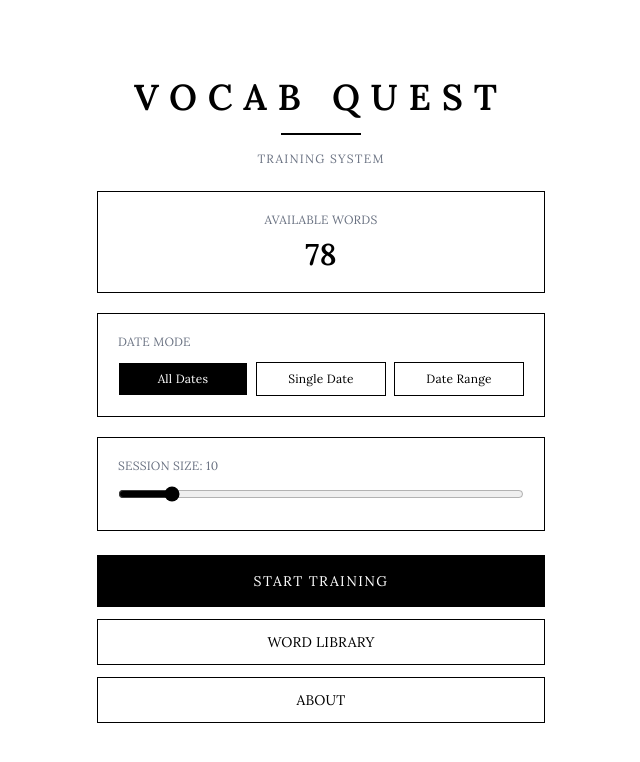
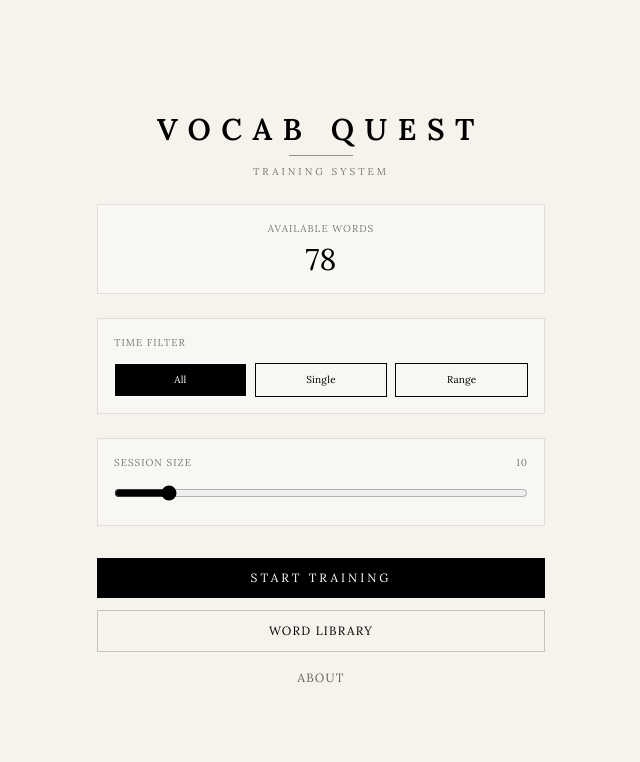
Before and after one commit to AbinashSarania/vocab-quest, a React (Vite) app: page / in a window 1280 px wide. Both pictures are taken after a click on the button "START". Shown: the top 762 px of the page, without its empty margins (319-959 px from the left). Built offline with nearby package versions, Linux system fonts and the light colour scheme.

Commit message:
updated design

```diff
--- a/src/components/BattleScreen.jsx
+++ b/src/components/BattleScreen.jsx
@@ -160,7 +160,7 @@ function BattleScreen({ words = [], onBackToMenu, onFinish }) {
   ========================= */
 
   return (
-    <div className="min-h-screen bg-white text-black flex flex-col items-center justify-center px-6 text-center relative">
+    <div className="min-h-screen bg-[#f6f3ed] text-black flex flex-col items-center justify-center px-6 text-center relative">
       {/* TOP */}
       <div className="absolute top-6 text-xs tracking-widest text-gray-600 flex gap-6">
         <span>
--- a/src/components/MainMenu.jsx
+++ b/src/components/MainMenu.jsx
@@ -11,31 +11,19 @@ function MainMenu({ onStartGame, onOpenLibrary }) {
   const [fromDate, setFromDate] = useState("");
   const [toDate, setToDate] = useState("");
 
-  /* =========================
-     FILTER LOGIC
-  ========================= */
-
   const filteredWords = useMemo(() => {
     let result = [...words];
 
-    // ALL DATES
-    if (dateMode === "All Dates") {
-      return result;
-    }
-
-    // SINGLE DATE
     if (dateMode === "Single Date" && singleDate) {
       result = result.filter((w) => w.date === singleDate);
     }
 
-    // RANGE DATE
     if (dateMode === "Date Range" && fromDate && toDate) {
       const from = new Date(fromDate);
       const to = new Date(toDate);
 
       result = result.filter((w) => {
         if (!w.date) return false;
-
         const d = new Date(w.date);
         return d >= from && d <= to;
       });
@@ -47,94 +35,102 @@ function MainMenu({ onStartGame, onOpenLibrary }) {
   const availableWords = filteredWords.length;
   const sessionLimit = Math.min(limit, availableWords || 0);
 
-  /* =========================
-     START GAME
-  ========================= */
-
   const handleStart = () => {
     if (!availableWords) return;
 
-    const shuffled = [...filteredWords].sort(() => Math.random() - 0.5);
-
-    const sessionWords = shuffled.slice(0, sessionLimit);
+    const sessionWords = [...filteredWords]
+      .sort(() => Math.random() - 0.5)
+      .slice(0, sessionLimit);
 
     onStartGame(sessionWords);
   };
 
   return (
-    <div className="min-h-screen bg-white text-black px-4 py-8 flex flex-col">
-      <div className="w-full max-w-md mx-auto flex-1 flex flex-col justify-center">
+    <div className="min-h-screen bg-[#f6f3ed] flex items-center justify-center px-4 text-black">
+      {/* MAIN CARD */}
+      <div className="w-full max-w-md space-y-6 animate-[fadeIn_0.5s_ease]">
         {/* TITLE */}
-        <div className="text-center">
-          <h1 className="text-4xl font-bold tracking-[0.3em]">VOCAB QUEST</h1>
-
-          <div className="w-20 h-[2px] bg-black mx-auto mt-4 mb-4"></div>
-
-          <p className="text-xs tracking-widest text-gray-500 uppercase">
-            Training System
+        <div className="text-center space-y-2">
+          <h1 className="text-3xl tracking-[0.35em] font-semibold">
+            VOCAB QUEST
+          </h1>
+          <div className="w-16 h-[1px] bg-black/40 mx-auto"></div>
+          <p className="text-[10px] tracking-[0.3em] text-black/50 uppercase">
+            training system
           </p>
         </div>
 
-        {/* WORD COUNT */}
-        <div className="mt-6 border border-black p-5 text-center">
-          <p className="text-xs uppercase text-gray-500">Available Words</p>
-          <h2 className="text-3xl font-bold mt-2">{availableWords}</h2>
+        {/* STATS */}
+        <div className="border border-black/10 bg-white/40 backdrop-blur-sm p-4 text-center">
+          <p className="text-[10px] tracking-widest text-black/50 uppercase">
+            available words
+          </p>
+          <h2 className="text-3xl font-light mt-1">{availableWords}</h2>
         </div>
 
         {/* DATE MODE */}
-        <div className="mt-5 border border-black p-5">
-          <p className="text-xs uppercase text-gray-500 mb-3">Date Mode</p>
+        <div className="border border-black/10 bg-white/30 p-4 space-y-3">
+          <p className="text-[10px] tracking-widest text-black/50 uppercase">
+            time filter
+          </p>
 
           <div className="grid grid-cols-3 gap-2">
-            {["All Dates", "Single Date", "Date Range"].map((mode) => (
+            {["All", "Single", "Range"].map((m) => (
               <button
-                key={mode}
-                onClick={() => setDateMode(mode)}
-                className={`text-xs py-2 border ${
-                  dateMode === mode
+                key={m}
+                onClick={() =>
+                  setDateMode(
+                    m === "All"
+                      ? "All Dates"
+                      : m === "Single"
+                        ? "Single Date"
+                        : "Date Range",
+                  )
+                }
+                className={`text-[10px] py-2 border transition ${
+                  dateMode.includes(m)
                     ? "bg-black text-white"
                     : "hover:bg-black hover:text-white"
                 }`}
               >
-                {mode}
+                {m}
               </button>
             ))}
           </div>
 
-          {/* SINGLE DATE */}
           {dateMode === "Single Date" && (
             <input
               type="date"
               value={singleDate}
               onChange={(e) => setSingleDate(e.target.value)}
-              className="mt-3 w-full border border-black p-2 text-sm"
+              className="w-full border border-black/20 p-2 text-sm bg-transparent"
             />
           )}
 
-          {/* RANGE */}
           {dateMode === "Date Range" && (
-            <div className="mt-3 grid grid-cols-2 gap-2">
+            <div className="grid grid-cols-2 gap-2">
               <input
                 type="date"
                 value={fromDate}
                 onChange={(e) => setFromDate(e.target.value)}
-                className="border border-black p-2 text-sm"
+                className="border border-black/20 p-2 text-sm bg-transparent"
               />
               <input
                 type="date"
                 value={toDate}
                 onChange={(e) => setToDate(e.target.value)}
-                className="border border-black p-2 text-sm"
+                className="border border-black/20 p-2 text-sm bg-transparent"
               />
             </div>
           )}
         </div>
 
-        {/* SESSION SIZE */}
-        <div className="mt-5 border border-black p-5">
-          <p className="text-xs uppercase text-gray-500">
-            Session Size: {sessionLimit}
-          </p>
+        {/* SESSION CONTROL */}
+        <div className="border border-black/10 bg-white/30 p-4 space-y-3">
+          <div className="flex justify-between text-[10px] uppercase tracking-widest text-black/50">
+            <span>session size</span>
+            <span>{sessionLimit}</span>
+          </div>
 
           <input
             type="range"
@@ -142,37 +138,37 @@ function MainMenu({ onStartGame, onOpenLibrary }) {
             max={Math.max(availableWords, 1)}
             value={sessionLimit}
             onChange={(e) => setLimit(Number(e.target.value))}
-            className="w-full mt-3 accent-black"
+            className="w-full accent-black"
           />
         </div>
 
-        {/* BUTTONS */}
-        <div className="mt-6 space-y-3">
+        {/* ACTIONS */}
+        <div className="space-y-3 pt-2">
           <button
             onClick={handleStart}
             disabled={!availableWords}
-            className="w-full bg-black text-white py-4 text-sm uppercase tracking-widest disabled:opacity-40"
+            className="w-full bg-black text-white py-3 text-xs tracking-[0.25em] uppercase hover:scale-[1.01] active:scale-95 transition"
           >
-            Start Training
+            start training
           </button>
 
           <button
             onClick={onOpenLibrary}
-            className="w-full border border-black py-3 text-sm uppercase hover:bg-black hover:text-white"
+            className="w-full border border-black/20 py-3 text-xs tracking-widest uppercase hover:bg-black hover:text-white transition"
           >
-            Word Library
+            word library
           </button>
 
           <button
             onClick={() => setShowAbout(true)}
-            className="w-full border border-black py-3 text-sm uppercase hover:bg-black hover:text-white"
+            className="w-full text-xs tracking-widest uppercase text-black/60 hover:text-black transition"
           >
-            About
+            about
           </button>
         </div>
       </div>
 
-      {/* ABOUT */}
+      {/* ABOUT MODAL */}
       {showAbout && (
         <div className="absolute inset-0 bg-black/20 backdrop-blur-sm flex items-center justify-center px-4">
           <div className="w-full max-w-md bg-white border border-black p-5 sm:p-6 text-center shadow-xl">
--- a/src/components/SplashScreen.jsx
+++ b/src/components/SplashScreen.jsx
@@ -14,7 +14,7 @@ function SplashScreen({ onStart }) {
   }, []);
 
   return (
-    <div className="min-h-screen bg-white text-black flex items-center justify-center px-4 sm:px-6">
+    <div className="min-h-screen bg-[#f6f3ed] text-black flex items-center justify-center px-4 sm:px-6">
 
       {/* WRAPPER */}
       <div
--- a/src/components/WordLibrary.jsx
+++ b/src/components/WordLibrary.jsx
@@ -75,7 +75,7 @@ function WordLibrary({ onBack }) {
   ========================= */
 
   return (
-    <div className="min-h-screen bg-white text-black px-4 sm:px-6 py-8 sm:py-10 relative">
+    <div className="min-h-screen bg-[#f6f3ed] text-black px-4 sm:px-6 py-8 sm:py-10 relative">
       {/* HEADER */}
       <div className="flex justify-between items-center mb-6">
         <h1 className="text-2xl sm:text-3xl font-bold tracking-[0.25em]">
```
Also changed, not shown: package.json (+6 -1 lines), src/components/ResultScreen.jsx (+92 -25 lines), src/App.css (line endings or trailing spaces), src/index.css (line endings or trailing spaces), 1 other file (tests, documents, lock files or other folders).
